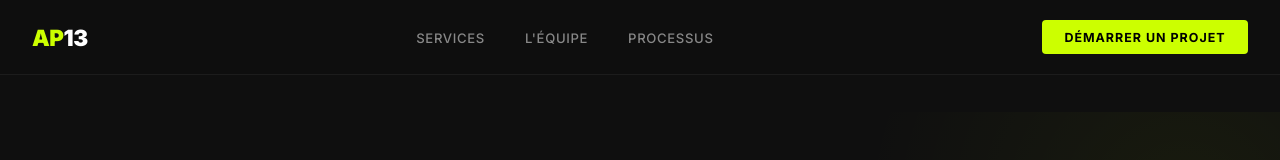
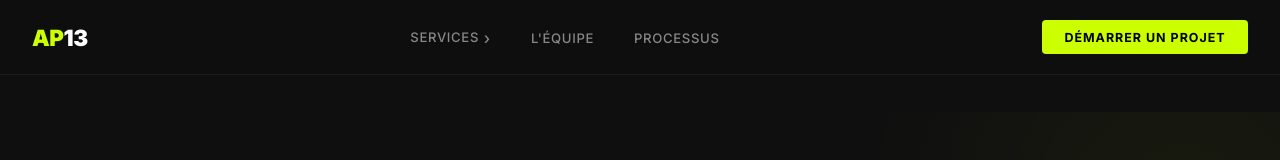
Before and after one commit to Sohel109/AP13, a React (Vite) app: page /services/maintenance in a window 1280 px wide. Shown: the top 160 px of the page. Built offline with nearby package versions, Linux system fonts and the light colour scheme.

Commit message:
feat: services dropdown in navbar

```diff
--- a/src/components/Footer.css
+++ b/src/components/Footer.css
@@ -12,6 +12,7 @@
 }
 
 .footer-logo {
+    display: block;
     font-size: 1.5rem;
     font-weight: 900;
     letter-spacing: -0.02em;
--- a/src/components/Navbar.css
+++ b/src/components/Navbar.css
@@ -34,6 +34,7 @@
 
 .nav-links {
     display: flex;
+    align-items: center;
     gap: 2.5rem;
     list-style: none;
 }
@@ -51,6 +52,125 @@
     color: var(--text-primary);
 }
 
+/* ===== DROPDOWN ===== */
+.nav-item-dropdown {
+    position: relative;
+}
+
+.nav-dropdown-trigger {
+    display: flex;
+    align-items: center;
+    gap: 0.3rem;
+    font-size: 0.82rem;
+    font-weight: 500;
+    letter-spacing: 0.05em;
+    color: var(--text-secondary);
+    text-transform: uppercase;
+    background: none;
+    border: none;
+    cursor: pointer;
+    padding: 0;
+    transition: color 0.2s;
+}
+
+.nav-dropdown-trigger:hover,
+.nav-dropdown-trigger.open {
+    color: var(--text-primary);
+}
+
+.nav-chevron {
+    display: inline-block;
+    font-size: 1rem;
+    transition: transform 0.25s ease;
+    line-height: 1;
+    margin-top: 1px;
+}
+
+.nav-dropdown-trigger.open .nav-chevron {
+    transform: rotate(90deg);
+}
+
+.nav-dropdown {
+    position: absolute;
+    top: calc(100% + 1.25rem);
+    left: 50%;
+    transform: translateX(-50%);
+    width: 340px;
+    background: #161616;
+    border: 1px solid var(--border);
+    border-radius: 10px;
+    overflow: hidden;
+    opacity: 0;
+    pointer-events: none;
+    transform: translateX(-50%) translateY(-6px);
+    transition: opacity 0.22s ease, transform 0.22s ease;
+    box-shadow: 0 24px 60px rgba(0, 0, 0, 0.5);
+}
+
+.nav-dropdown.visible {
+    opacity: 1;
+    pointer-events: auto;
+    transform: translateX(-50%) translateY(0);
+}
+
+.nav-dropdown-item {
+    display: flex;
+    align-items: center;
+    gap: 1rem;
+    padding: 1rem 1.25rem;
+    color: var(--text-secondary);
+    font-size: 0.88rem;
+    font-weight: 400;
+    letter-spacing: 0;
+    text-transform: none;
+    border-bottom: 1px solid var(--border);
+    transition: background 0.2s, color 0.2s;
+}
+
+.nav-dropdown-item:last-child {
+    border-bottom: none;
+}
+
+.nav-dropdown-item:hover {
+    background: rgba(204, 255, 0, 0.04);
+    color: var(--text-primary);
+}
+
+.nav-dropdown-item:hover .nav-dropdown-icon {
+    color: var(--accent);
+    border-color: rgba(204, 255, 0, 0.3);
+    background: rgba(204, 255, 0, 0.06);
+}
+
+.nav-dropdown-icon {
+    width: 36px;
+    height: 36px;
+    border-radius: 8px;
+    border: 1px solid var(--border);
+    background: rgba(255, 255, 255, 0.02);
+    display: flex;
+    align-items: center;
+    justify-content: center;
+    font-size: 0.95rem;
+    color: var(--text-muted);
+    flex-shrink: 0;
+    transition: all 0.2s;
+}
+
+.nav-dropdown-label {
+    font-size: 0.85rem;
+    font-weight: 600;
+    color: var(--text-primary);
+    margin-bottom: 0.15rem;
+}
+
+.nav-dropdown-desc {
+    font-size: 0.72rem;
+    color: var(--text-muted);
+    letter-spacing: 0.03em;
+}
+
+/* CTA button */
 .nav-cta {
     font-size: 0.78rem;
     font-weight: 700;
--- a/src/components/Navbar.tsx
+++ b/src/components/Navbar.tsx
@@ -1,8 +1,18 @@
 import { useState, useEffect } from 'react';
+import { Link, useLocation } from 'react-router-dom';
 import './Navbar.css';
+
+const services = [
+  { icon: '◈', label: 'Design d\'Interface', path: '/services/design', desc: 'UI/UX · Figma · Design System' },
+  { icon: '▲', label: 'Développement Web', path: '/services/developpement', desc: 'Next.js · TypeScript · API' },
+  { icon: '◎', label: 'Stratégie SEO', path: '/services/seo', desc: 'SEO · Analytics · Core Web Vitals' },
+  { icon: '◉', label: 'Maintenance', path: '/services/maintenance', desc: 'SLA · Monitoring · 24/7' },
+];
 
 export default function Navbar() {
   const [scrolled, setScrolled] = useState(false);
+  const [dropdownOpen, setDropdownOpen] = useState(false);
+  const location = useLocation();
 
   useEffect(() => {
     const onScroll = () => setScrolled(window.scrollY > 40);
@@ -10,17 +20,47 @@ export default function Navbar() {
     return () => window.removeEventListener('scroll', onScroll);
   }, []);
 
+  // Close dropdown on route change
+  useEffect(() => {
+    setDropdownOpen(false);
+  }, [location]);
+
   return (
     <nav className={`navbar ${scrolled ? 'scrolled' : ''}`}>
-      <a href="#hero" className="nav-logo">
+      <Link to="/" className="nav-logo">
         AP<span>13</span>
-      </a>
+      </Link>
+
       <ul className="nav-links">
-        <li><a href="#ecosystem">Services</a></li>
-        <li><a href="#team">L'Équipe</a></li>
-        <li><a href="#process">Processus</a></li>
+        {/* Services with dropdown */}
+        <li
+          className="nav-item-dropdown"
+          onMouseEnter={() => setDropdownOpen(true)}
+          onMouseLeave={() => setDropdownOpen(false)}
+        >
+          <button className={`nav-dropdown-trigger ${dropdownOpen ? 'open' : ''}`}>
+            Services
+            <span className="nav-chevron">›</span>
+          </button>
+
+          <div className={`nav-dropdown ${dropdownOpen ? 'visible' : ''}`}>
+            {services.map((s) => (
+              <Link to={s.path} key={s.path} className="nav-dropdown-item">
+                <span className="nav-dropdown-icon">{s.icon}</span>
+                <div>
+                  <div className="nav-dropdown-label">{s.label}</div>
+                  <div className="nav-dropdown-desc">{s.desc}</div>
+                </div>
+              </Link>
+            ))}
+          </div>
+        </li>
+
+        <li><Link to="/#team">L'Équipe</Link></li>
+        <li><Link to="/#process">Processus</Link></li>
       </ul>
-      <a href="#contact" className="nav-cta">Démarrer un projet</a>
+
+      <Link to="/#contact" className="nav-cta">Démarrer un projet</Link>
     </nav>
   );
 }
```
